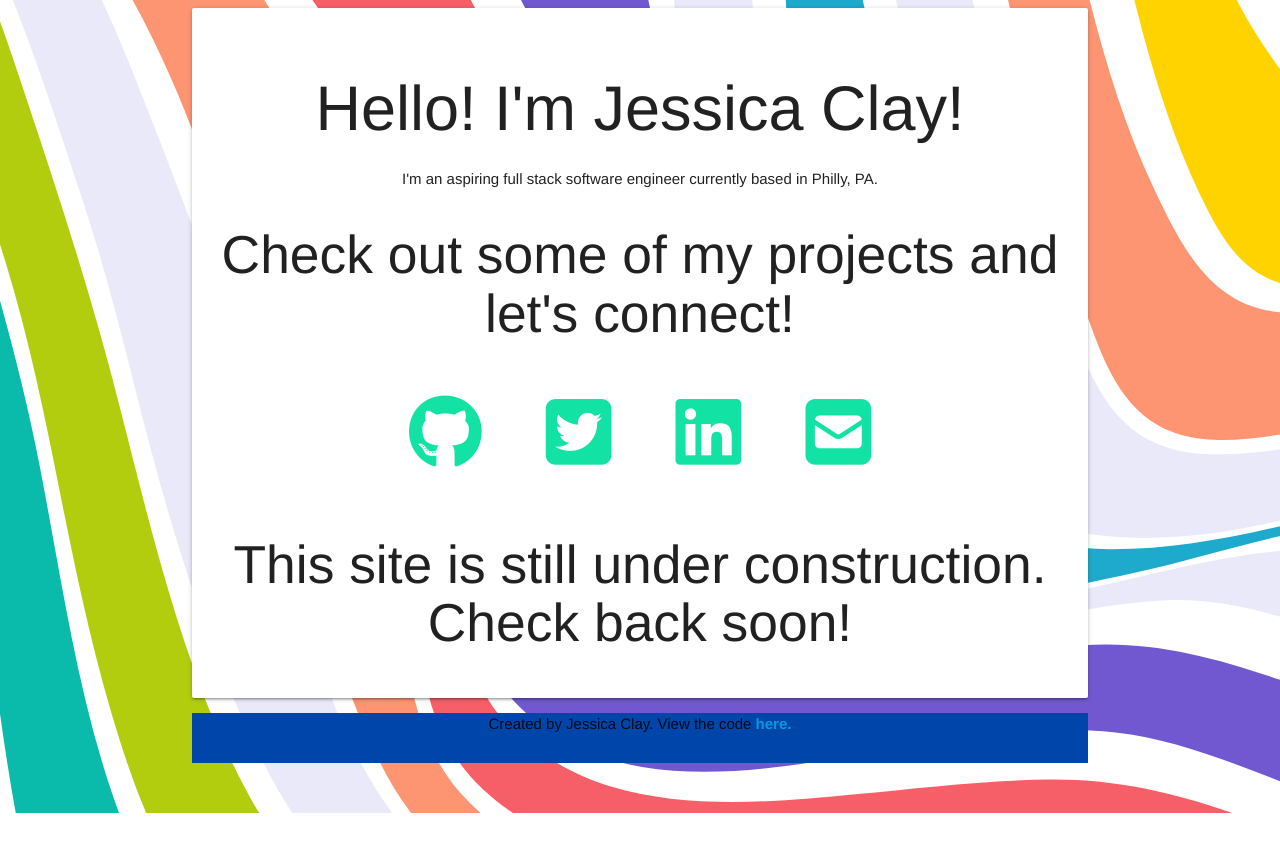
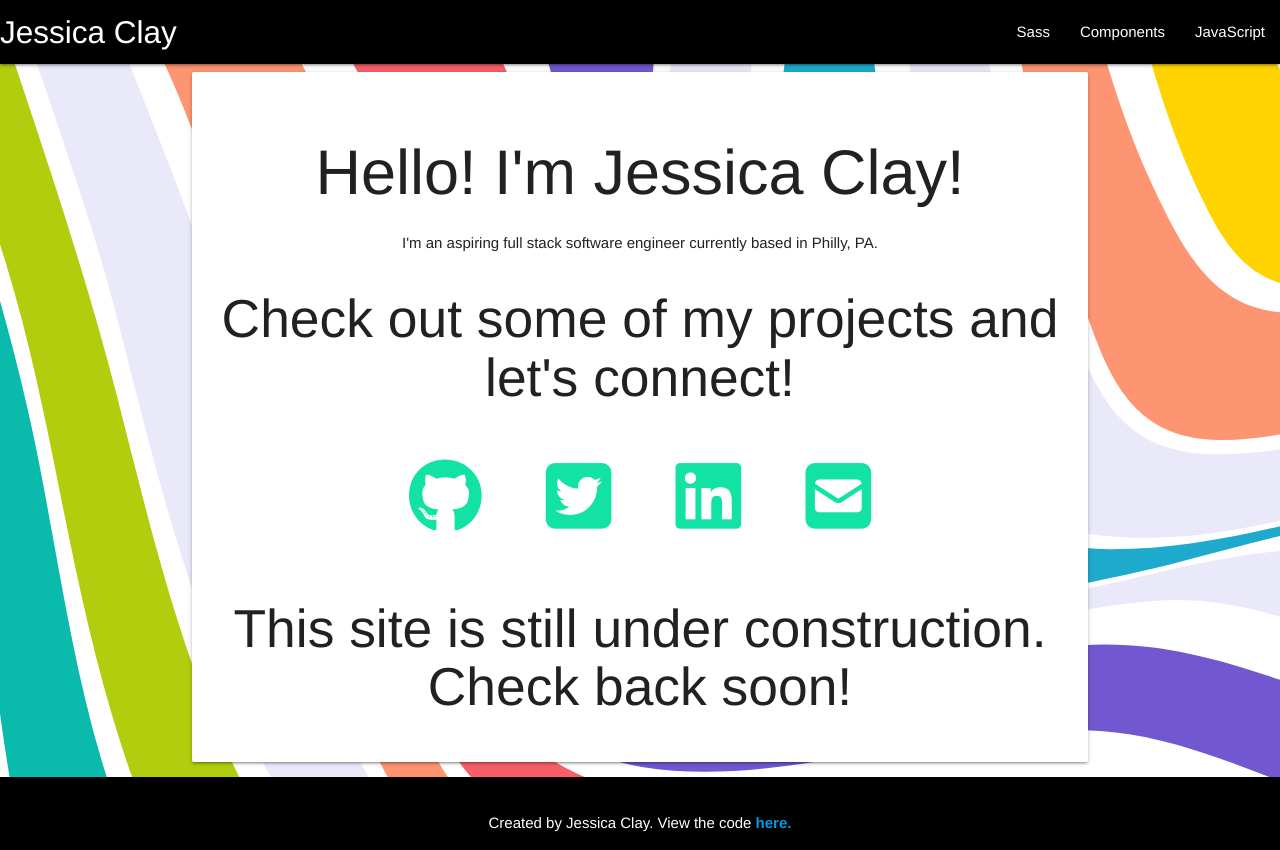
Before and after one commit to jmc617/my_portfolio, a plain HTML site: page index.html in a window 1280 px wide. Before the commit the page ends 813 px from the top, so only its background shows below. Drawn offline with Linux system fonts and the light colour scheme.

Commit message:
navbar and footer positioned

```diff
--- a/index.html
+++ b/index.html
@@ -19,6 +19,16 @@
 
 </head>
 <body>
+    <nav>
+        <div class="nav-wrapper black">
+          <a href="#" class="brand-logo left">Jessica Clay</a>
+          <ul id="nav-mobile" class="right hide-on-med-and-down">
+            <li><a href="sass.html">Sass</a></li>
+            <li><a href="badges.html">Components</a></li>
+            <li><a href="collapsible.html">JavaScript</a></li>
+          </ul>
+        </div>
+      </nav>
     <div class='container'>
             <!-- <header>
             <nav>
@@ -31,7 +41,7 @@
                 </ul>
             </nav>
         </header> -->
-        <main class=' card-panel col s12 m6 l'>
+        <main class=' card-panel '>
                 <!-- intro section -->
             <h1>Hello! I'm Jessica Clay! </h1>
             <p>I'm an aspiring full stack software engineer currently based in Philly, PA.</p>
@@ -59,14 +69,14 @@
             <h2>This site is still under construction. Check back soon!</h2>
         </main>
 
-        <footer>
-            <p>Created by Jessica Clay. View the code
-                <a href="https://github.com/jmc617/my_portfolio">
-                    <b>here.</b>
-                </a>
-            </p>
-        </footer>
     </div>
+    <footer class="page-footer black">
+        <p class='footer-text'>Created by Jessica Clay. View the code
+            <a href="https://github.com/jmc617/my_portfolio">
+                <b>here.</b>
+            </a>
+        </p>
+    </footer>
 
     <script src="index.js"></script>
     <script src="https://cdn.jsdelivr.net/npm/mailtoui@1.0.3/dist/mailtoui-min.js"></script>
--- a/style.css
+++ b/style.css
@@ -1,39 +1,20 @@
-* {
+.container, .footer-text{
     text-align: center;
-    /* color: white; */
 }
 html {
     height: 100%;
-    box-sizing: border-box;
     background-image: url(background_images/Clarence.svg);
     /* background-image: linear-gradient(to right bottom, #0f117a, #07258a, #003799, #0048a7, #0059b5, #006bc2, #007dce, #008fd9, #00a6e3, #00bce0, #00cfd2, #00e0be); */
   }
 
-  *,
-  *:before,
-  *:after {
-    box-sizing: inherit;
-  }
-
-  body {
-    position: relative;
-    margin: 0;
-    padding-bottom: 50px;
-    min-height: 100%;
+body {
+    display: flex;
+    flex-direction: column;
     font-family: "Helvetica Neue", Arial, sans-serif;
   }
 
-/* html, body {
-    height: 100%;
-    min-height: 100%;
-    background-image: linear-gradient(to right bottom, #0f117a, #07258a, #003799, #0048a7, #0059b5, #006bc2, #007dce, #008fd9, #00a6e3, #00bce0, #00cfd2, #00e0be);
-    background-color: #0f117a;
-} */
 header {
     background-color: #ddf516;
-}
-h1 {
-    /* background-color: #12e2a3; */
 }
 i {
     color: #12e2a3;
@@ -42,20 +23,12 @@ i {
 a {
     text-decoration: none;
 }
-footer {
-    /* position: ; */
-    left: 0;
-    bottom: 0;
-    width: 100%;
-    height: 50px;
-    background-color:#0045AA;
+  body {
+    display: flex;
+    min-height: 100vh;
+    flex-direction: column;
+  }
 
-}
-/* .footer {
-    position: absolute;
-    right: 0;
-    bottom: 0;
-    left: 0;
-    padding: 1rem;
-    background-color:#0045AA;
-  } */
+  main {
+    flex: 1 0 auto;
+  }
```
